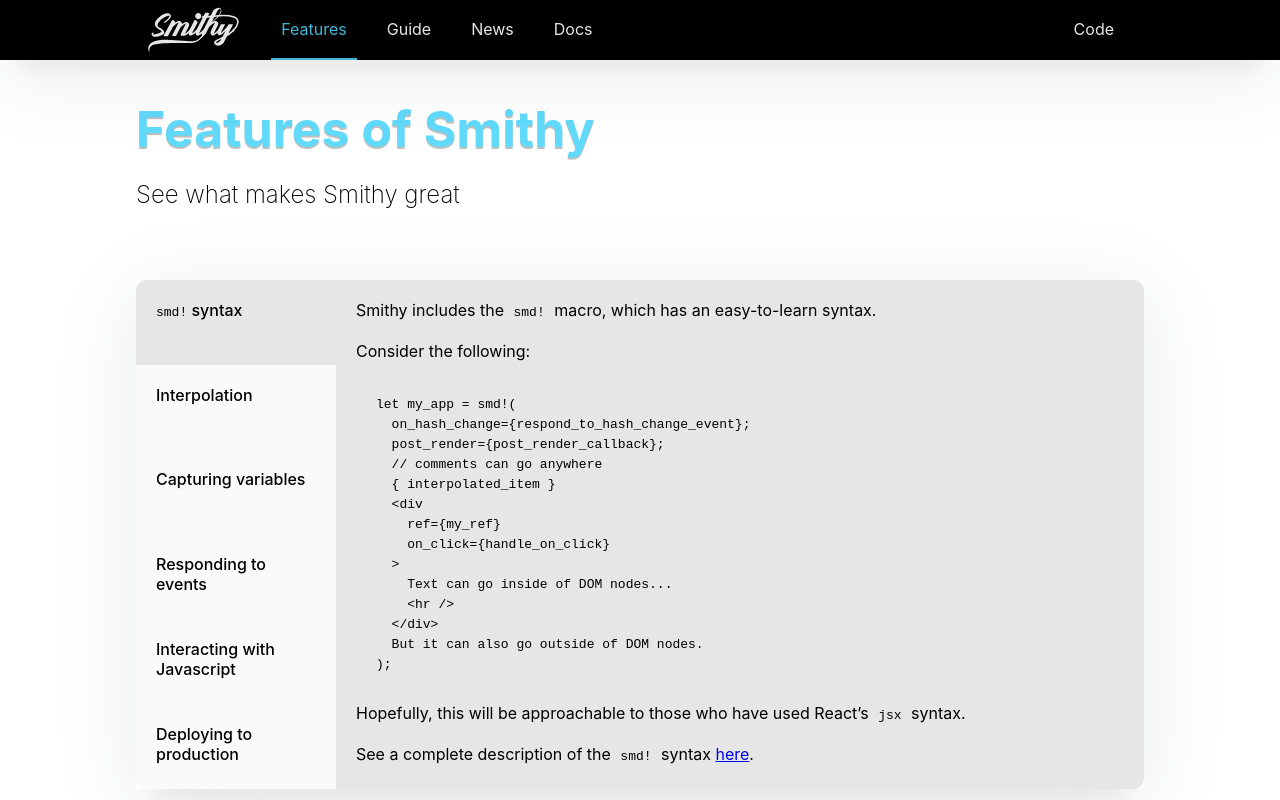
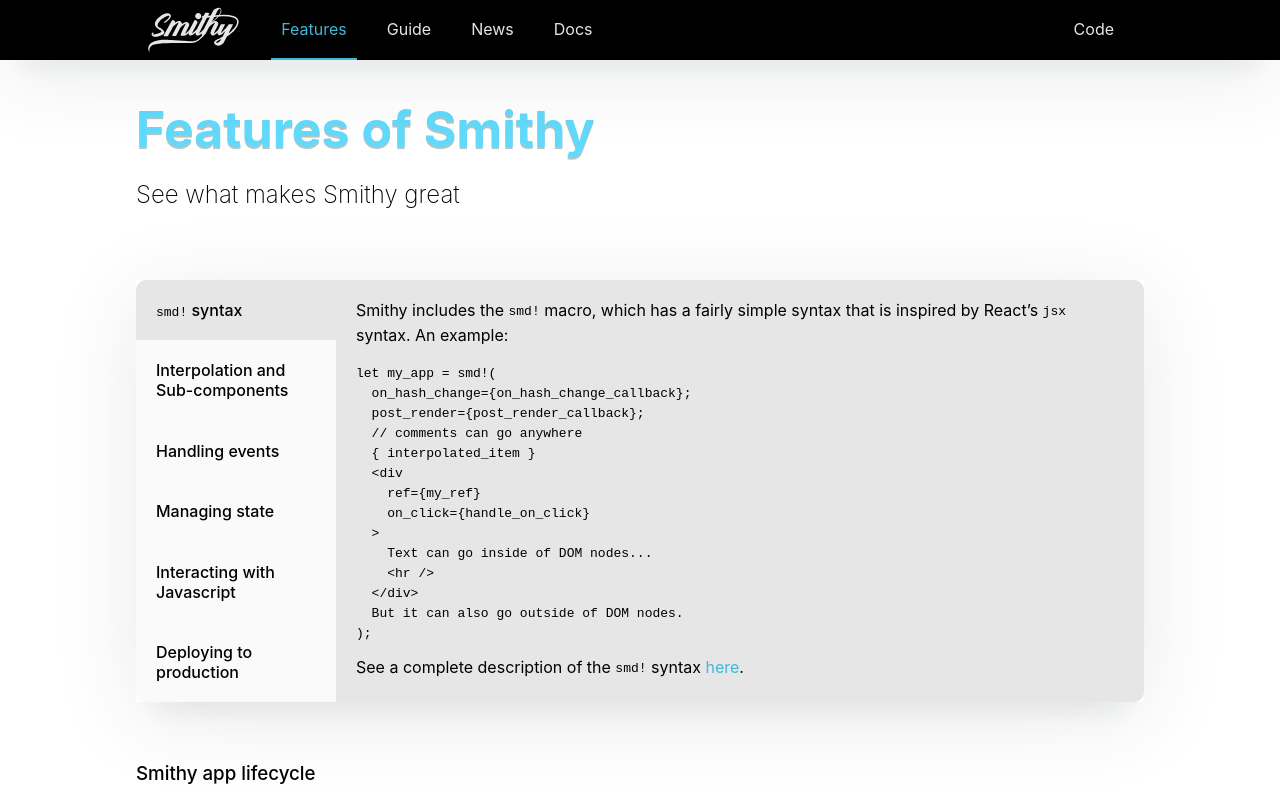
Before and after one commit to rbalicki2/smithy-rs-site-www, a Next.js app: page /features in a window 1280 px wide. Shown: the top 800 px of the page. Built offline with nearby package versions, Linux system fonts and the light colour scheme.

Commit message:
more stuff

```diff
--- a/pages/features.js
+++ b/pages/features.js
@@ -12,7 +12,6 @@
   PageTitle,
   PageSubtitle,
   BodyContainer,
-  BodySectionTitle,
   BodyText,
   Flexxor,
 } from 'src/page-ui';
--- a/src/Header/index.js
+++ b/src/Header/index.js
@@ -25,6 +25,7 @@
   background-color: ${colors.BLACK};
   color: ${colors.WHITE};
   box-shadow: ${BOX_SHADOW};
+  z-index: 1;
 `;
 
 const HeaderLeftSide = styled.div`
--- a/src/features/PartsOfASmithyApp/index.js
+++ b/src/features/PartsOfASmithyApp/index.js
@@ -29,7 +29,7 @@
 `;
 
 const RADIUS = 10;
-const LeftSideItem = styled.div`
+const LeftSideItem = styled.a`
   flex: 1;
   display: block;
   padding: 20px;
@@ -44,6 +44,10 @@
   &:last-child {
     border-bottom-left-radius: ${RADIUS}px;
   }
+
+  display: flex;
+  flex-direction: column;
+  justify-content: center;
 `;
 
 const RightSide = styled.div`
@@ -76,7 +80,7 @@
             onClick={() => setCurrentView(key)}
             isSelected={key === currentView}
           >
-            {partsOfApp[key].leftText}
+            <div>{partsOfApp[key].leftText}</div>
           </LeftSideItem>
         )
       }
--- a/src/features/PartsOfASmithyApp/partsOfApp.js
+++ b/src/features/PartsOfASmithyApp/partsOfApp.js
@@ -1,6 +1,6 @@
 import {
   CodeSnippet,
-  MultilineCodeSnippet,
+  LinkStyle,
 } from 'src/page-ui';
 import Link from 'next/link';
 
@@ -10,16 +10,13 @@
     bodyText: <>
       <p>
         Smithy includes the <CodeSnippet>smd!</CodeSnippet> macro, which has
-        an easy-to-learn syntax.
+        a fairly simple syntax that is inspired by
+        React&rsquo;s <CodeSnippet>jsx</CodeSnippet> syntax. An example:
       </p>
       <p>
-        Consider the following:
-      </p>
-      <p>
-        <MultilineCodeSnippet>
         <code>
           let my_app = smd!(<br />
-            &nbsp;&nbsp;on_hash_change=&#123;respond_to_hash_change_event&#125;;<br />
+          &nbsp;&nbsp;on_hash_change=&#123;on_hash_change_callback&#125;;<br />
           &nbsp;&nbsp;post_render=&#123;post_render_callback&#125;;<br />
           &nbsp;&nbsp;// comments can go anywhere<br />
           &nbsp;&nbsp;&#123; interpolated_item &#125;<br />
@@ -33,33 +30,183 @@
           &nbsp;&nbsp;But it can also go outside of DOM nodes.<br />
           );
         </code>
-        </MultilineCodeSnippet>
-      </p>
-      <p>
-        Hopefully, this will be approachable to those who have used
-        React&rsquo;s <CodeSnippet>jsx</CodeSnippet> syntax.
       </p>
       <p>
         See a complete description of
-        the <CodeSnippet>smd!</CodeSnippet> syntax <Link href="/guide#smd">here</Link>.
+        the <CodeSnippet>smd!</CodeSnippet> syntax <Link href="/guide#smd-syntax">
+          <LinkStyle>here</LinkStyle>
+        </Link>.
       </p>
     </>,
   },
   INTERPOLATION: {
-    leftText: <>Interpolation</>,
-    bodyText: <>Interpolate anything</>,
+    leftText: <>Interpolation and Sub-components</>,
+    bodyText: <>
+      <p>
+        As long as an item implements the <CodeSnippet>Component</CodeSnippet> trait,
+        it can be interpolated. <CodeSnippet>Component</CodeSnippet> has already been
+        implemented for many common types,
+        including <CodeSnippet>&amp;str</CodeSnippet>, <CodeSnippet>String</CodeSnippet>,
+        the numeric types, and (of course) what is returned from
+        the <CodeSnippet>smd!</CodeSnippet> macro.
+      </p>
+      <p>
+        In addition, types
+        like <CodeSnippet>Option&lt;T&gt; where T: Component</CodeSnippet> and&nbsp;
+        <CodeSnippet>Vec&lt;T&gt; where T: Component</CodeSnippet> also
+        implement <CodeSnippet>Component</CodeSnippet>.
+      </p>
+      <p>
+        <b>Sub-components are interpolated just like regular values.</b> There
+        is no distinction between sub-components that take props and those
+        that do not. An example:
+      </p>
+      <p>
+        <code>
+          let inner_component = smd!(&lt;div&gt;inner&lt;/div&gt;);<br />
+          let inner_component_with_props = |s: &amp;'static str| smd!(&#123; s &#125;);<br />
+          let outer_component = smd!(&lt;div&gt;<br />
+          &nbsp;&nbsp;&#123; inner_component &#125;<br />
+          &nbsp;&nbsp;&#123; inner_component_with_props("inner component with props") &#125;<br />
+          &lt;/div&gt;);
+        </code>
+      </p>
+      <p>
+        These interpolated components can make use of all of
+        the <CodeSnippet>smd!</CodeSnippet> features, such as event handlers, with no
+        extra wiring.
+      </p>
+    </>,
   },
-  CAPTURING_VARIABLES: {
-    leftText: <>Capturing variables</>,
-    bodyText: <>variables</>,
+  HANDLING_EVENTS: {
+    leftText: <>Handling events</>,
+    bodyText: <>
+      <p>
+        There are two types of events: those that are originate from interactions with
+        DOM elements (such as click events), and those that do not (such as hash
+        change events). We call these two types of
+        events <CodeSnippet>UiEvent</CodeSnippet>s and <CodeSnippet>WindowEvent</CodeSnippet>s,
+        and they are added to components in slightly different ways. Consider
+        the following example:
+      </p>
+      <p>
+        <code>
+          let app = smd!(<br />
+          &nbsp;&nbsp;on_hash_change=&#123;|_| log("hash changed")&#125;;<br />
+          &nbsp;&nbsp;&lt;div on_click=&#123;|_| log("div clicked")&#125;&gt;<br />
+          &nbsp;&nbsp;&nbsp;&nbsp;Click me<br />
+          &nbsp;&nbsp;&lt;/div&gt;<br />
+          );
+        </code>
+      </p>
+      <p>
+        Here, we&rsquo;ve created a component that will
+        execute <CodeSnippet>log("hash changed")</CodeSnippet> if the hash changes
+        and <CodeSnippet>log("div clicked")</CodeSnippet> if the div is clicked.
+      </p>
+      <p>
+        Because they&rsquo;re not associated with any DOM
+        element, <CodeSnippet>WindowEvent</CodeSnippet>s are included in the
+        beginning of an <CodeSnippet>smd!</CodeSnippet> invocation, and followed
+        by a semi-colon. <CodeSnippet>UiEvent</CodeSnippet>s are added directly
+        to the DOM element to which they apply.
+      </p>
+      <p>
+        For a complete list
+        of <CodeSnippet>WindowEvent</CodeSnippet>s and <CodeSnippet>UiEvent</CodeSnippet>s,
+        please see <LinkStyle
+          href="https://docs.smithy.rs/smithy_types/enum.UiEvent.html/"
+        >
+          here
+        </LinkStyle> and <LinkStyle
+          href="https://docs.smithy.rs/smithy_types/enum.WindowEvent.html"
+        >
+          here
+        </LinkStyle>.
+      </p>
+      <p>
+        Note: by default, events are not listened to and not included in Smithy
+        unless you turn on the the related feature
+        flag. <Link href="/guide#feature-flags"><LinkStyle>
+          See a complete list of feature flags.
+        </LinkStyle></Link>
+      </p>
+    </>,
   },
-  RESPONDING_TO_EVENTS: {
-    leftText: <>Responding to events</>,
-    bodyText: <>events</>,
+  MANAGING_STATE: {
+    leftText: <>Managing state</>,
+    bodyText: <>
+      <p>
+        Managing state is a fundamental responsibility of any web app. Smithy's
+        opinion about managing state is: it doesn&rsquo;t have an opinion. Do whatever
+        feels right.
+      </p>
+      <p>
+        Most of the time, the simplest way to manage state will suffice. Take
+        a look at this example of a click counter:
+      </p>
+      <p>
+        <code>
+          let mut count = 0;<br />
+          let app = smd!(<br/>
+          &nbsp;&nbsp;&lt;div on_click=&#123;|_| count = count + 1&#125;&gt;<br />
+          &nbsp;&nbsp;&nbsp;&nbsp;I have been clicked &#123; count &#125; times.<br/>
+          &nbsp;&nbsp;&lt;/div&gt;<br />
+          );
+        </code>
+      </p>
+      <p>
+        No hullabaloo, no hoopla and no hassle. It just works.
+      </p>
+      <p>
+        Note that this at first looks like it <b>shouldn&rsquo;t compile</b>, because
+        there is a mutable reference to <CodeSnippet>count</CodeSnippet> (in
+        the <CodeSnippet>on_click</CodeSnippet> event handler) as well as
+        another reference to that variable (the one that gets
+        rendered). <Link href="/guide#how-smd-works">
+          <LinkStyle>How this works is explained in more detail in the guide</LinkStyle>
+        </Link>, but the short version of it is that this call
+        to <CodeSnippet>smd!</CodeSnippet> is transformed into a large match
+        statement, and the multiple references end up in separate branches.
+      </p>
+      <p>
+        Note that there are some caveats when you have nested calls
+        to <CodeSnippet>smd!</CodeSnippet>. <Link href="/guide#nested-calls-to-smd">
+          <LinkStyle>This section of the guide</LinkStyle>
+        </Link> explores that in more detail.
+      </p>
+    </>,
   },
   INTERACTING_WITH_JAVASCRIPT: {
-    leftText: <>Interacting with Javascript</>,
-    bodyText: <>js</>,
+    leftText: <>
+      Interacting with Javascript
+    </>,
+    bodyText: <>
+      <p>
+        Interacting with Javascript is as easy as using
+        the <LinkStyle href="https://rustwasm.github.io/wasm-bindgen/api/web_sys/">
+          <CodeSnippet>web_sys</CodeSnippet>
+        </LinkStyle>, <LinkStyle href="https://rustwasm.github.io/wasm-bindgen/api/js_sys/">
+          <CodeSnippet>js_sys</CodeSnippet>
+        </LinkStyle>, and <LinkStyle href="https://rustwasm.github.io/wasm-bindgen/api/wasm_bindgen/">
+          <CodeSnippet>wasm_bindgen</CodeSnippet>
+        </LinkStyle> crates. For example, let&rsquo;s create a component that logs
+        a message to the console when you click.
+      </p>
+      <p>
+        <code>
+          use web_sys::console::log_1;<br />
+          use wasm_bindgen::JsValue::from_str;<br />
+          let app = smd!(<br />
+          &nbsp;&nbsp;&lt;div on_click=&#123;|_| log_1(from_str("you clicked me!"))&#125; /&gt;<br />
+          );
+        </code>
+      </p>
+      <p>
+        These libraries are incredibly well designed and hew very closely to the regular
+        Javascript, and are fairly easy to pick up and learn.
+      </p>
+    </>,
   },
   DEPLOYMENT: {
     leftText: <>Deploying to production</>,
--- a/src/page-ui/index.js
+++ b/src/page-ui/index.js
@@ -82,6 +82,7 @@
 export const BodySectionTitle = styled.h3`
   margin-top: 0;
   font-weight: 500;
+  min-height: 2.5em;
 `;
 
 export const BodyText = styled.p`
@@ -92,10 +93,22 @@
 export const CodeSnippet = styled.code`
   background-color: ${colors.OFF_WHITE};
   display: inline-block;
-  padding: 5px;
+  padding: 5px 0;
+  position: relative;
+  top: -1px;
 `;
 
-export const MultilineCodeSnippet = styled.div`
+export const MultilineCodeSnippet = styled.span`
+  display: block;
   padding: 15px 20px;
   background-color: ${colors.OFF_WHITE};
 `;
+
+export const LinkStyle = styled.a`
+  cursor: pointer;
+  color: ${colors.HIGHLIGHT_SOFT};
+  &:hover {
+    text-decoration: underline;
+  }
+  text-decoration: none;
+`;
```
Also changed, not shown: pages/guide.js (+71 -0 lines). Lines whose indentation alone changed are shown as unchanged.
